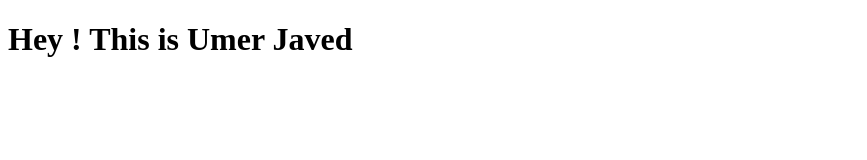
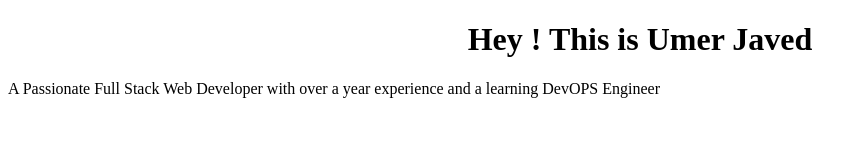
Before and after one commit to UmerJaved-spacedome/Portfolio, a plain HTML site: page index.html in a window 1280 px wide. Shown: the whole page, without its empty margins (0-867 px from the left). Drawn offline with Linux system fonts and the light colour scheme.

Commit message:
Added the Sub-heading line of my role

```diff
--- a/index.html
+++ b/index.html
@@ -6,9 +6,10 @@
     <title>Umer Javed</title>
 </head>
 <body>
-    <header>
-        <h1 style="text=align:center;">Hey ! This is Umer Javed </h1>
-    </header>
+       <div>
+        <h1 style="text-align:center;">Hey ! This is Umer Javed </h1>
+        <p>A Passionate Full Stack Web Developer with over a year experience and a learning DevOPS Engineer </p>
+    </div>
 
 </body>
 </html>
```
